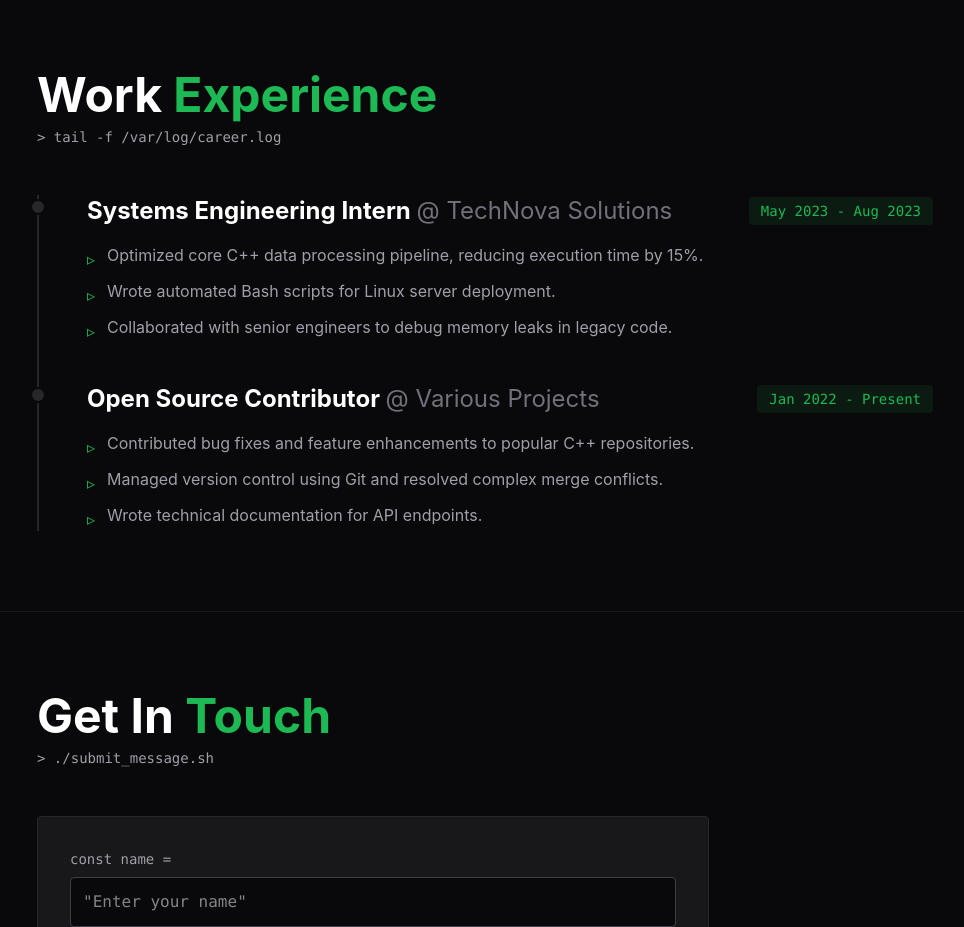
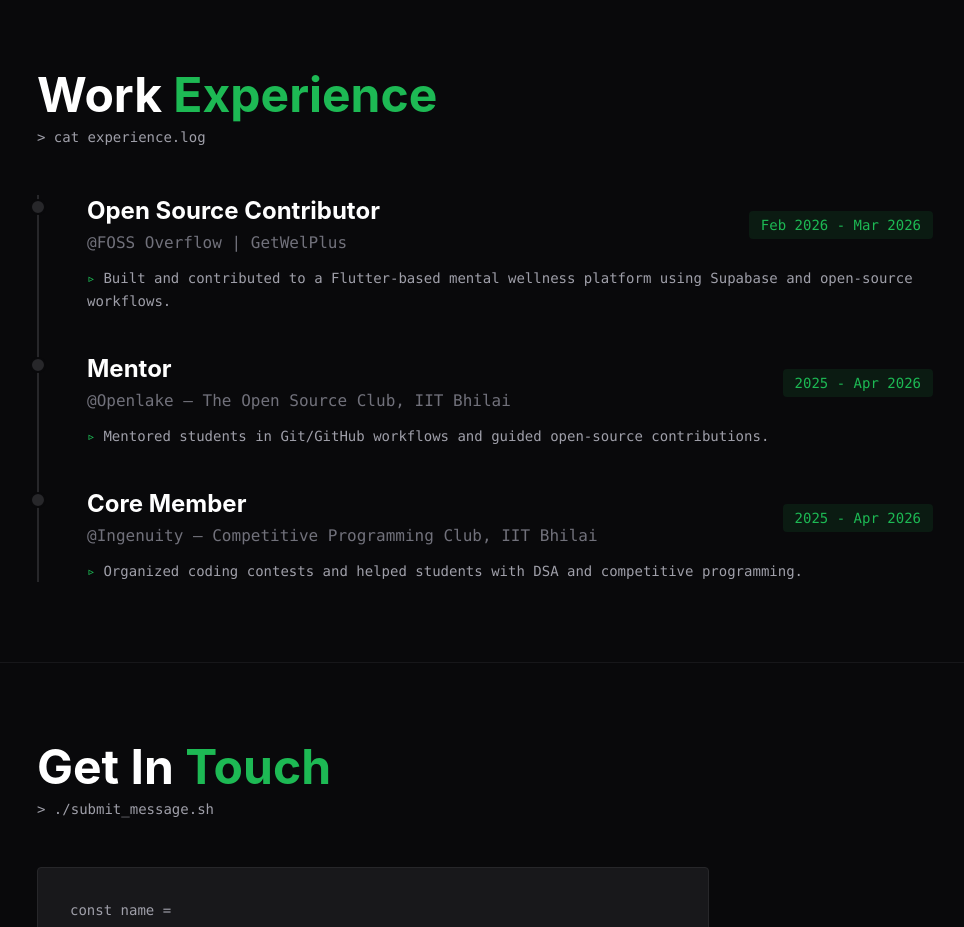
Before and after one commit to Sri-Varshith/portfolio, a React app: page / in a window 1280 px wide. Shown: the part 2500-3427 px from the top of the page, without its empty margins (43-1007 px from the left). Built offline with nearby package versions, Linux system fonts and the light colour scheme; the HTML template or start-up script is replaced by a standard one.

Commit message:
updated experience section

```diff
--- a/src/components/Experience.jsx
+++ b/src/components/Experience.jsx
@@ -1,62 +1,72 @@
 function Experience() {
-  // Mock data - replace with your actual internships/jobs/roles
   const experienceList = [
     {
-      role: "Systems Engineering Intern",
-      company: "TechNova Solutions",
-      duration: "May 2023 - Aug 2023",
-      description: [
-        "Optimized core C++ data processing pipeline, reducing execution time by 15%.",
-        "Wrote automated Bash scripts for Linux server deployment.",
-        "Collaborated with senior engineers to debug memory leaks in legacy code."
-      ]
+      role: "Open Source Contributor",
+      company: "FOSS Overflow | GetWelPlus",
+      duration: "Feb 2026 - Mar 2026",
+      description:
+        "Built and contributed to a Flutter-based mental wellness platform using Supabase and open-source workflows."
     },
     {
-      role: "Open Source Contributor",
-      company: "Various Projects",
-      duration: "Jan 2022 - Present",
-      description: [
-        "Contributed bug fixes and feature enhancements to popular C++ repositories.",
-        "Managed version control using Git and resolved complex merge conflicts.",
-        "Wrote technical documentation for API endpoints."
-      ]
+      role: "Mentor",
+      company: "Openlake — The Open Source Club, IIT Bhilai",
+      duration: "2025 - Apr 2026",
+      description:
+        "Mentored students in Git/GitHub workflows and guided open-source contributions."
+    },
+    {
+      role: "Core Member",
+      company: "Ingenuity — Competitive Programming Club, IIT Bhilai",
+      duration: "2025 - Apr 2026",
+      description:
+        "Organized coding contests and helped students with DSA and competitive programming."
     }
   ];
 
   return (
-    <section className="w-full py-20 px-6 md:px-20 border-t border-zinc-800/50" id="experience">
+    <section
+      className="w-full py-20 px-6 md:px-20 border-t border-zinc-800/50"
+      id="experience"
+    >
       <div className="mb-12">
         <h2 className="text-3xl md:text-5xl font-bold text-white mb-2">
           Work <span className="text-brand-green">Experience</span>
         </h2>
+
         <p className="text-zinc-400 font-mono text-sm">
-          {">"} tail -f /var/log/career.log
+          {">"} cat experience.log
         </p>
       </div>
 
       <div className="max-w-4xl border-l-2 border-zinc-800 ml-4 md:ml-0 flex flex-col gap-10">
         {experienceList.map((exp, index) => (
-          <div key={index} className="relative pl-8 md:pl-12 group">
-            {/* The Timeline Dot */}
+          <div
+            key={index}
+            className="relative pl-8 md:pl-12 group"
+          >
+            {/* Timeline Dot */}
             <div className="absolute -left-[9px] top-1 w-4 h-4 rounded-full bg-zinc-800 border-2 border-dark-bg group-hover:bg-brand-green transition-colors duration-300"></div>
 
-            <div className="flex flex-col md:flex-row md:items-center justify-between mb-2 gap-2 md:gap-0">
-              <h3 className="text-2xl font-bold text-white group-hover:text-brand-green transition-colors">
-                {exp.role} <span className="text-zinc-500 font-normal">@ {exp.company}</span>
-              </h3>
+            <div className="flex flex-col md:flex-row md:items-center justify-between mb-3 gap-2 md:gap-0">
+              <div>
+                <h3 className="text-2xl font-bold text-white group-hover:text-brand-green transition-colors">
+                  {exp.role}
+                </h3>
+
+                <p className="text-zinc-500 font-mono mt-1">
+                  @{exp.company}
+                </p>
+              </div>
+
               <span className="text-brand-green font-mono text-sm bg-brand-green/10 px-3 py-1 rounded w-fit">
                 {exp.duration}
               </span>
             </div>
 
-            <ul className="list-none flex flex-col gap-2 text-zinc-400 mt-4">
-              {exp.description.map((item, i) => (
-                <li key={i} className="flex gap-3">
-                  <span className="text-brand-green mt-1">▹</span>
-                  <span>{item}</span>
-                </li>
-              ))}
-            </ul>
+            <p className="text-zinc-400 font-mono text-sm leading-relaxed">
+              <span className="text-brand-green mr-2">▹</span>
+              {exp.description}
+            </p>
           </div>
         ))}
       </div>
```
